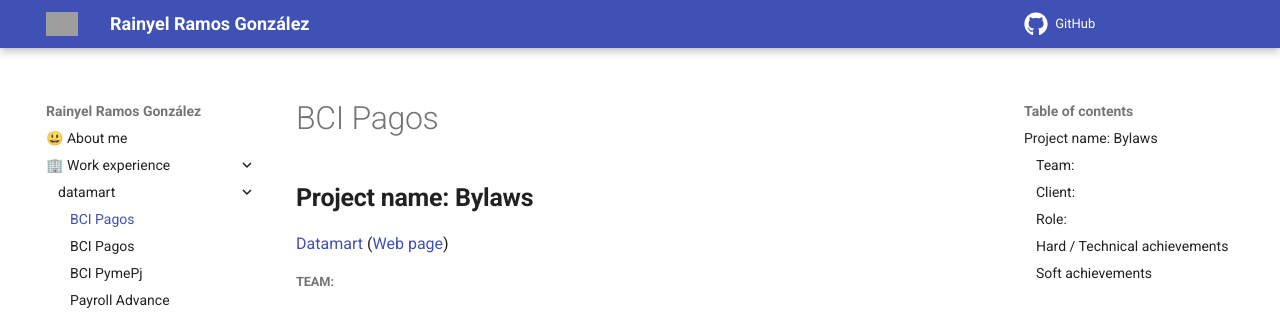
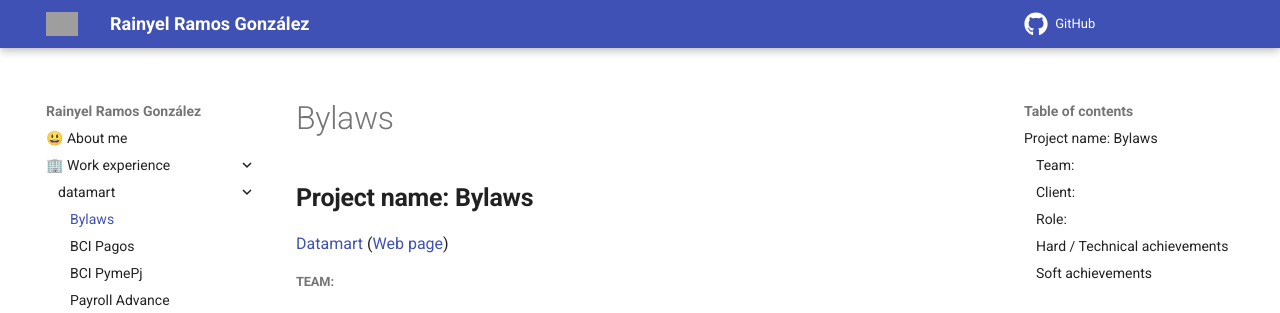
Before and after one commit to rayniel95/rayniel95.github.io, an MkDocs documentation site: the page built from docs/work_experience/datamart/bylaws.md, in a window 1280 px wide and 900 px high. Shown: the top 313 px of the window. Built offline with MkDocs 1.6.1 and Material for MkDocs 9.7.7, drawn with Linux system fonts in a browser that asks for light colours; grey boxes are pictures that could not be loaded.

Commit message:
docs(datamart): update bylaws navigation link and add bci pagos entry

```diff
--- a/mkdocs.yml
+++ b/mkdocs.yml
@@ -34,7 +34,7 @@ nav:
   - 😃 About me: index.md
   - 🏢 Work experience:
     - datamart:
-      - BCI Pagos: ./work_experience/datamart/bylaws.md
+      - Bylaws: ./work_experience/datamart/bylaws.md
       - BCI Pagos: ./work_experience/datamart/bci_pagos.md
       - BCI PymePj: ./work_experience/datamart/bci_pyme_pj.md
       - Payroll Advance: ./work_experience/datamart/payroll_advance.md
```
